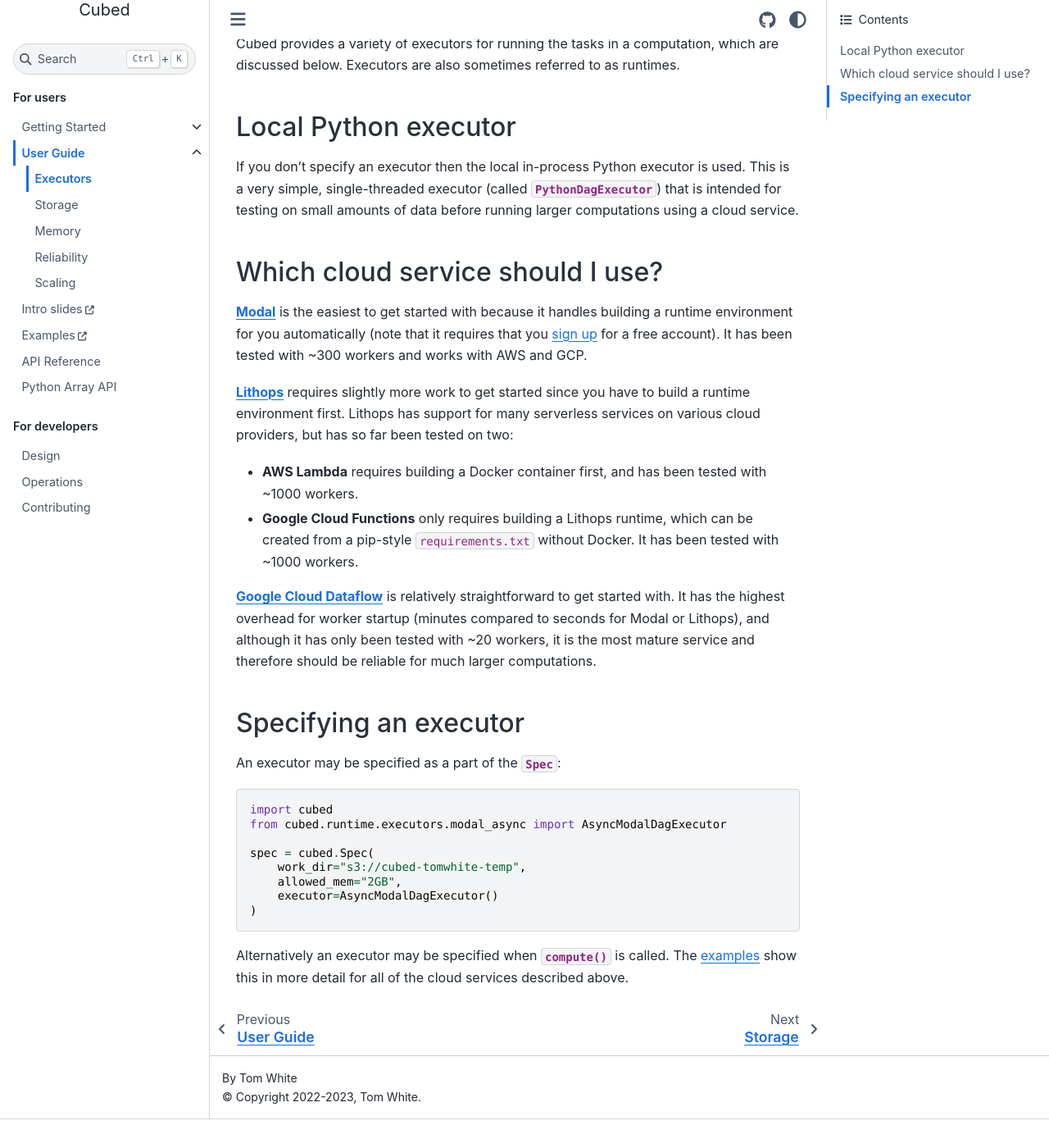
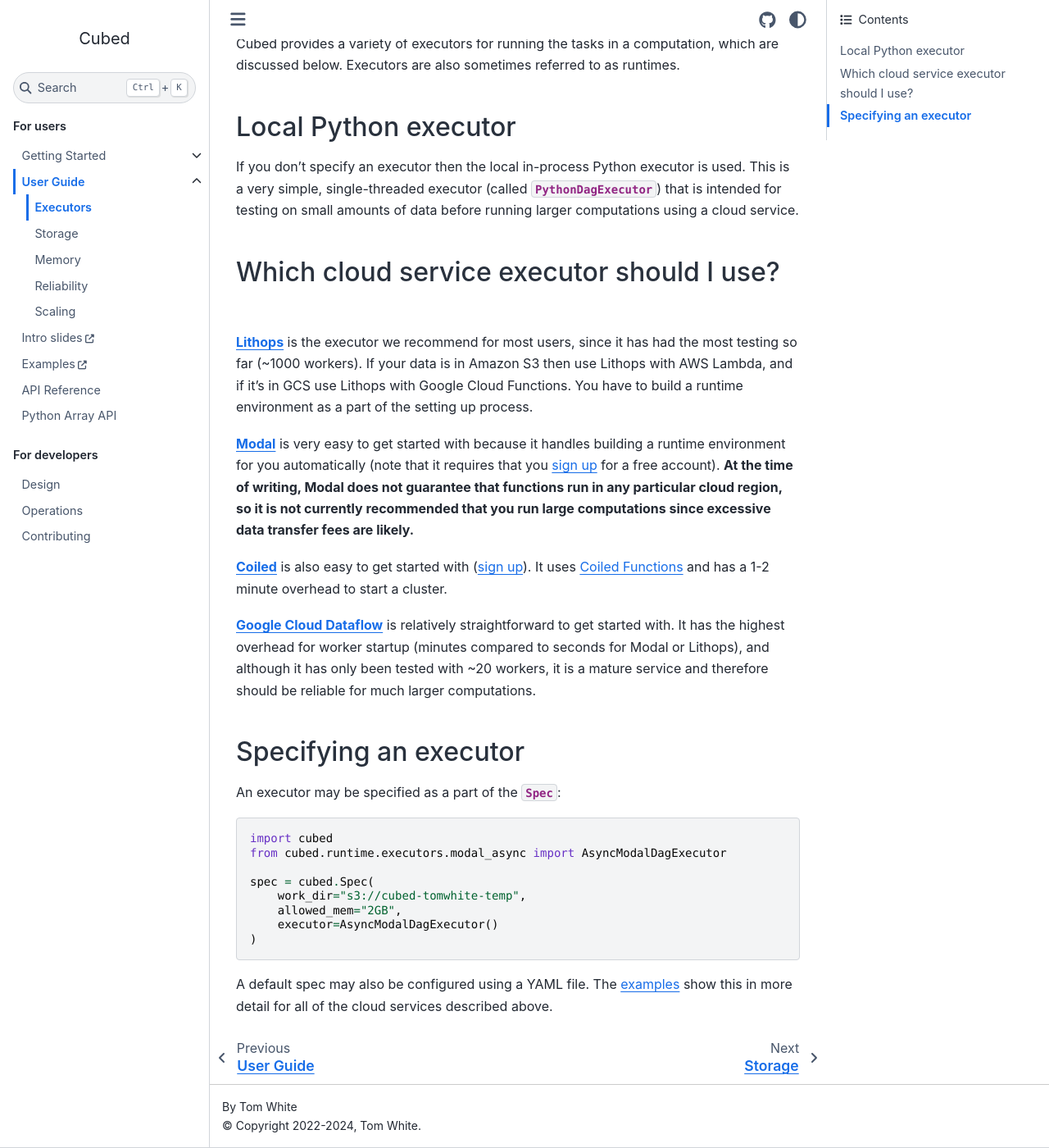
Before and after one commit to cubed-dev/cubed, a Sphinx documentation site: the page built from docs/user-guide/executors.md, in a window 1280 px wide and 1400 px high, scrolled down 166 px. Shown: the whole window at 82% size. Built offline with Sphinx 7.4.7 and the Sphinx Book theme 1.1.4, drawn with Linux system fonts in a browser that asks for light colours; pages that are not in the unit, such as notebooks, are missing from menus; before the commit the page ends 1531 px from its top, so only the background shows below that.

Commit message:
Documentation corrections following optimization improvements

````diff
--- a/docs/conf.py
+++ b/docs/conf.py
@@ -56,7 +56,7 @@
 
 # General information about the project.
 project = "Cubed"
-copyright = "2022-2023, Tom White"
+copyright = "2022-2024, Tom White"
 author = "Tom White"
 
 # The version info for the project you're documenting, acts as replacement for
--- a/docs/user-guide/executors.md
+++ b/docs/user-guide/executors.md
@@ -8,17 +8,16 @@
 
 If you don't specify an executor then the local in-process Python executor is used. This is a very simple, single-threaded executor (called {py:class}`PythonDagExecutor <cubed.runtime.executors.python.PythonDagExecutor>`) that is intended for testing on small amounts of data before running larger computations using a cloud service.
 
-## Which cloud service should I use?
+## Which cloud service executor should I use?
 
-[**Modal**](https://modal.com/) is the easiest to get started with because it handles building a runtime environment for you automatically (note that it requires that you [sign up](https://modal.com/signup) for a free account).
-It has been tested with ~300 workers and works with AWS and GCP.
+[**Lithops**](https://lithops-cloud.github.io/) is the executor we recommend for most users, since it has had the most testing so far (~1000 workers).
+If your data is in Amazon S3 then use Lithops with AWS Lambda, and if it's in GCS use Lithops with Google Cloud Functions. You have to build a runtime environment as a part of the setting up process.
 
-[**Lithops**](https://lithops-cloud.github.io/) requires slightly more work to get started since you have to build a runtime environment first.
-Lithops has support for many serverless services on various cloud providers, but has so far been tested on two:
-- **AWS Lambda** requires building a Docker container first, and has been tested with ~1000 workers.
-- **Google Cloud Functions** only requires building a Lithops runtime, which can be created from a pip-style `requirements.txt` without Docker. It has been tested with ~1000 workers.
+[**Modal**](https://modal.com/) is very easy to get started with because it handles building a runtime environment for you automatically (note that it requires that you [sign up](https://modal.com/signup) for a free account). **At the time of writing, Modal does not guarantee that functions run in any particular cloud region, so it is not currently recommended that you run large computations since excessive data transfer fees are likely.**
 
-[**Google Cloud Dataflow**](https://cloud.google.com/dataflow) is relatively straightforward to get started with. It has the highest overhead for worker startup (minutes compared to seconds for Modal or Lithops), and although it has only been tested with ~20 workers, it is the most mature service and therefore should be reliable for much larger computations.
+[**Coiled**](https://www.coiled.io/) is also easy to get started with ([sign up](https://cloud.coiled.io/signup)). It uses [Coiled Functions](https://docs.coiled.io/user_guide/usage/functions/index.html) and has a 1-2 minute overhead to start a cluster.
+
+[**Google Cloud Dataflow**](https://cloud.google.com/dataflow) is relatively straightforward to get started with. It has the highest overhead for worker startup (minutes compared to seconds for Modal or Lithops), and although it has only been tested with ~20 workers, it is a mature service and therefore should be reliable for much larger computations.
 
 ## Specifying an executor
 
@@ -35,4 +34,4 @@
 )
 ```
 
-Alternatively an executor may be specified when {py:func}`compute() <cubed.compute>` is called. The [examples](https://github.com/tomwhite/cubed/tree/main/examples/README.md) show this in more detail for all of the cloud services described above.
+A default spec may also be configured using a YAML file. The [examples](https://github.com/tomwhite/cubed/tree/main/examples/README.md) show this in more detail for all of the cloud services described above.
````
Also changed, not shown: docs/user-guide/scaling.md (+3 -6 lines).
